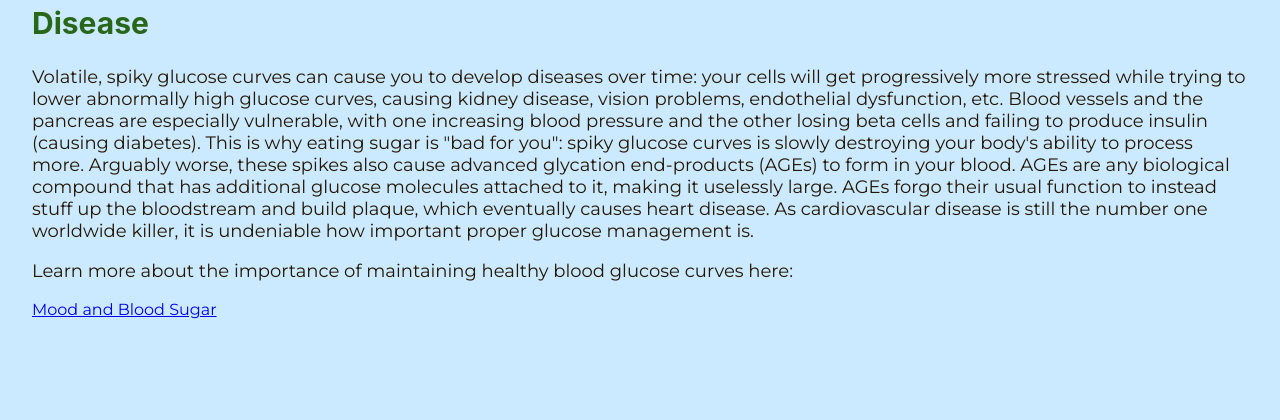
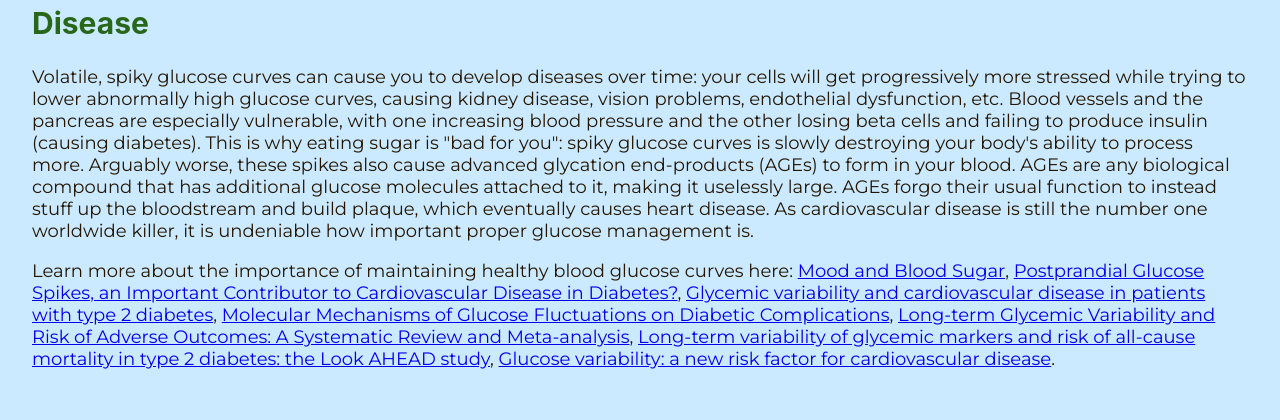
Before and after one commit to Soulciologist/peterpan-ai-with-words, a Flask app: page / in a window 1280 px wide. Shown: the part 683-1103 px from the top of the page. Before the commit the page ends 1002 px from the top, so only its background shows below. Run offline with Flask 3, Linux system fonts and the light colour scheme; some web fonts are replaced.

Commit message:
Update index.html

```diff
--- a/templates/index.html
+++ b/templates/index.html
@@ -108,9 +108,14 @@
                 </p>
                 <p>
                     Learn more about the importance of maintaining healthy blood glucose curves here:
+                    <a href="https://sph.umich.edu/pursuit/2019posts/mood-blood-sugar-kujawski.html">Mood and Blood Sugar</a>,
+                    <a href="https://pmc.ncbi.nlm.nih.gov/articles/PMC7530333/">Postprandial Glucose Spikes, an Important Contributor to Cardiovascular Disease in Diabetes?</a>,
+                    <a href="https://drc.bmj.com/content/9/1/e002032">Glycemic variability and cardiovascular disease in patients with type 2 diabetes</a>,
+                    <a href="https://pmc.ncbi.nlm.nih.gov/articles/PMC6759481/">Molecular Mechanisms of Glucose Fluctuations on Diabetic Complications</a>,
+                    <a href="https://diabetesjournals.org/care/article/38/12/2354/29088/Long-term-Glycemic-Variability-and-Risk-of-Adverse">Long-term Glycemic Variability and Risk of Adverse Outcomes: A Systematic Review and Meta-analysis</a>,
+                    <a href="https://drc.bmj.com/content/8/2/e001753">Long-term variability of glycemic markers and risk of all-cause mortality in type 2 diabetes: the Look AHEAD study</a>,
+                    <a href="https://pmc.ncbi.nlm.nih.gov/articles/PMC10442283/">Glucose variability: a new risk factor for cardiovascular disease</a>.
                 </p>
-                <a href="https://sph.umich.edu/pursuit/2019posts/mood-blood-sugar-kujawski.html">Mood and Blood Sugar</a>
-
             </div>
         </section>
     </body>
```
